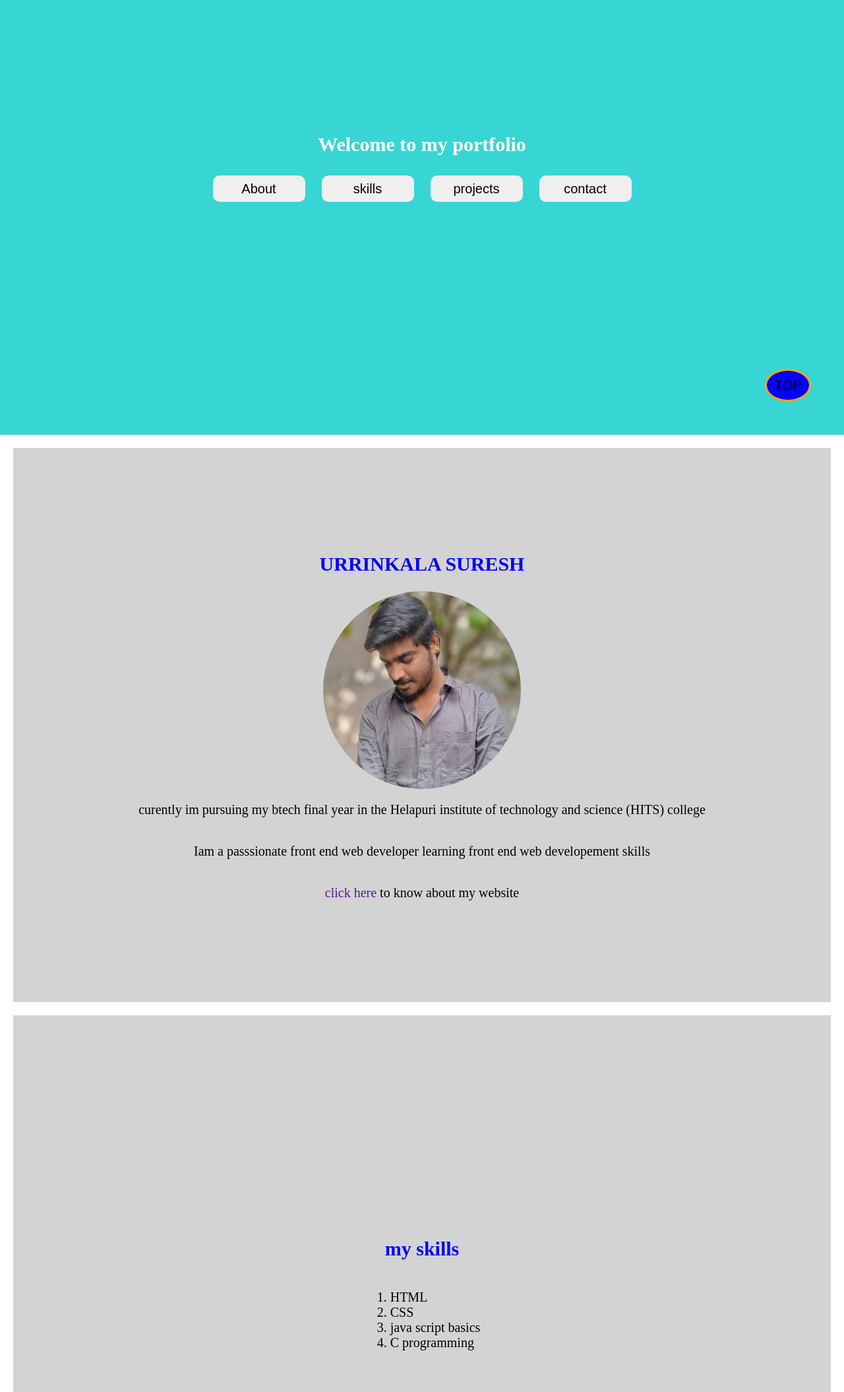
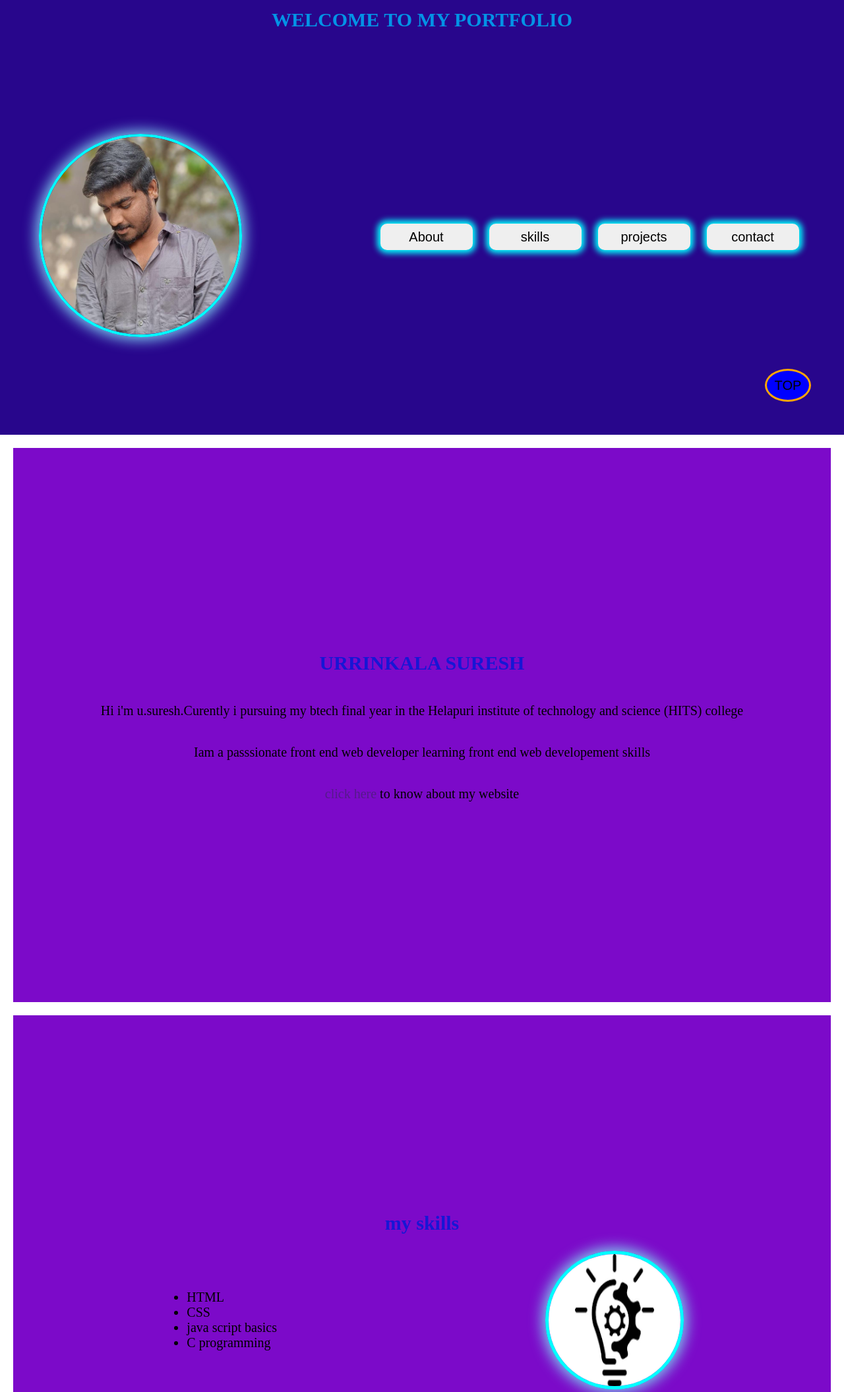
Before and after one commit to suresh1998dot/my-portfolio, a plain HTML site: page index.html in a window 1280 px wide. Shown: the part 141-2251 px from the top of the page at 66% size. Drawn offline with Linux system fonts and the light colour scheme.

Commit message:
portfolio

```diff
--- a/index.html
+++ b/index.html
@@ -9,10 +9,13 @@
 <body>
 
     <header>
-    <h1> Welcome to my portfolio</h1>
-    <div>
+    <h1> WELCOME TO MY PORTFOLIO</h1>
+    <div class="modi">
+        <div >
+        <img src="suri.jpg" alt="my photo">
+    </div>
 
-
+<div class="adjust">
     <a href="#about">
     <button class="button">About</button>
          </a>
@@ -22,6 +25,7 @@
     </a>
     <a href="#contact"> <button class="button">contact</button>
      </a>
+    </div>
     </div>
 
     </header>
@@ -33,9 +37,9 @@
 
     <section id="about">
          <h1> URRINKALA SURESH</h1>
-        <img src="suri.jpg" alt="my photo">
 
-    <p> curently im pursuing my btech final year in the Helapuri institute of technology and science (HITS) college  </p>
+
+    <p> Hi i'm u.suresh.Curently i  pursuing my btech final year in the Helapuri institute of technology and science (HITS) college  </p>
     <p> Iam a passsionate front end web developer  learning front end web developement skills </p>
     <p><a href=""> click here</a> to know about my website </p>
 </section>
@@ -44,13 +48,22 @@
 <section id="skills">
 
         <h1>my skills </h1>
+        <div class="skills">
 
-    <ol>
+
+
+
+
+
+    <ul>
         <li> HTML</li>
         <li> CSS</li>
         <li> java script basics </li>
         <li>C programming</li>
-    </ol>
+    </ul>
+    <img src="skills.png" alt="..">
+
+</div>
 
 
 </section>
@@ -58,6 +71,7 @@
 
 <section id="projects">
     <h1>my projects </h1>
+    <div class="project">
     <table border="1">
         <tr>
             <th> projects</th>
@@ -73,6 +87,8 @@
         <td> I designed my previous company FTTH team  website which includes their team data regarding projects they have done successfully till date </td>
 
     </table>
+    <img src="css.webp" alt="icon">
+</div>
 
 </section>
 
--- a/styles.css
+++ b/styles.css
@@ -1,5 +1,5 @@
 header{
-    background-color: rgb(56, 213, 213);
+    background-color: rgb(40, 6, 140);
 
     height: 100vh;
     color: white;
@@ -10,14 +10,24 @@ header{
     flex-wrap: wrap;
 
     }
+    .adjust{
+        padding-left: 200px;
+
+    }
     h1{
-        color: blue;
+        color: rgb(22, 22, 213);
         font-weight: bold;
         text-align: center;
         font-size: 30px;
     }
     *{
         font-size: 20px;
+        flex: wrap;
+
+    }
+    .modi{
+        display: flex;
+        align-items: center;
     }
 
 
@@ -25,8 +35,11 @@ header{
 
 
 header h1{ margin: 0;
-    color:white;
-    margin-bottom: 20px;
+    color:rgb(3, 147, 230);
+    margin-bottom: 30px;
+    height: 150px;
+padding: 10PX;
+
 }
 body{
     margin: 0;
@@ -44,13 +57,14 @@ body{
     cursor: pointer;
     margin: 10px;
    margin-top: 10px;
+   box-shadow: 0px 0px 10px 05px aqua;
 
 
 
 
 }
 .button:hover{
-    background-color: blue;
+    background-color:maroon;
     color: white;
     transition: all 0.5s ease-in-out 0s;
     transform: translateY(-05px);
@@ -62,6 +76,9 @@ img {
    height: 300px;
   width: 300px;
   border-radius: 50%;
+  border: 04px aqua solid;
+  box-shadow:0px 0px 20px 5px rgb(124, 199, 237);
+
 }
 
 
@@ -72,7 +89,7 @@ section{
     margin: 20px;
     margin-bottom: 10px;
     height: 100vh;
-    background-color: lightgrey;
+    background-color: rgb(124, 10, 201);
     display: flex;
     align-items: center;
     justify-content: center;
@@ -95,8 +112,24 @@ section{
 .submit:hover{
     background-color:aqua;
     color:black;
+
 }
+.skills{
 
+    justify-content: space-around;
+    align-items: center;
+    display: flex;
+    width: 100%;
+
+}
+ .project{
+    justify-content: space-around;
+    align-items: center;
+    display: flex;
+    width: 100%;
+
+
+ }
 
 
 
@@ -134,3 +167,9 @@ footer{
     flex-direction: column;
     flex-wrap: wrap;
 }
+section img{
+    height: 200px;
+    width: 200px;
+    border-radius: 50%;
+    border: 05px  aqua solid;
+}
```
Also changed, not shown: css.webp (added), project.js (added), skills.png (added).
